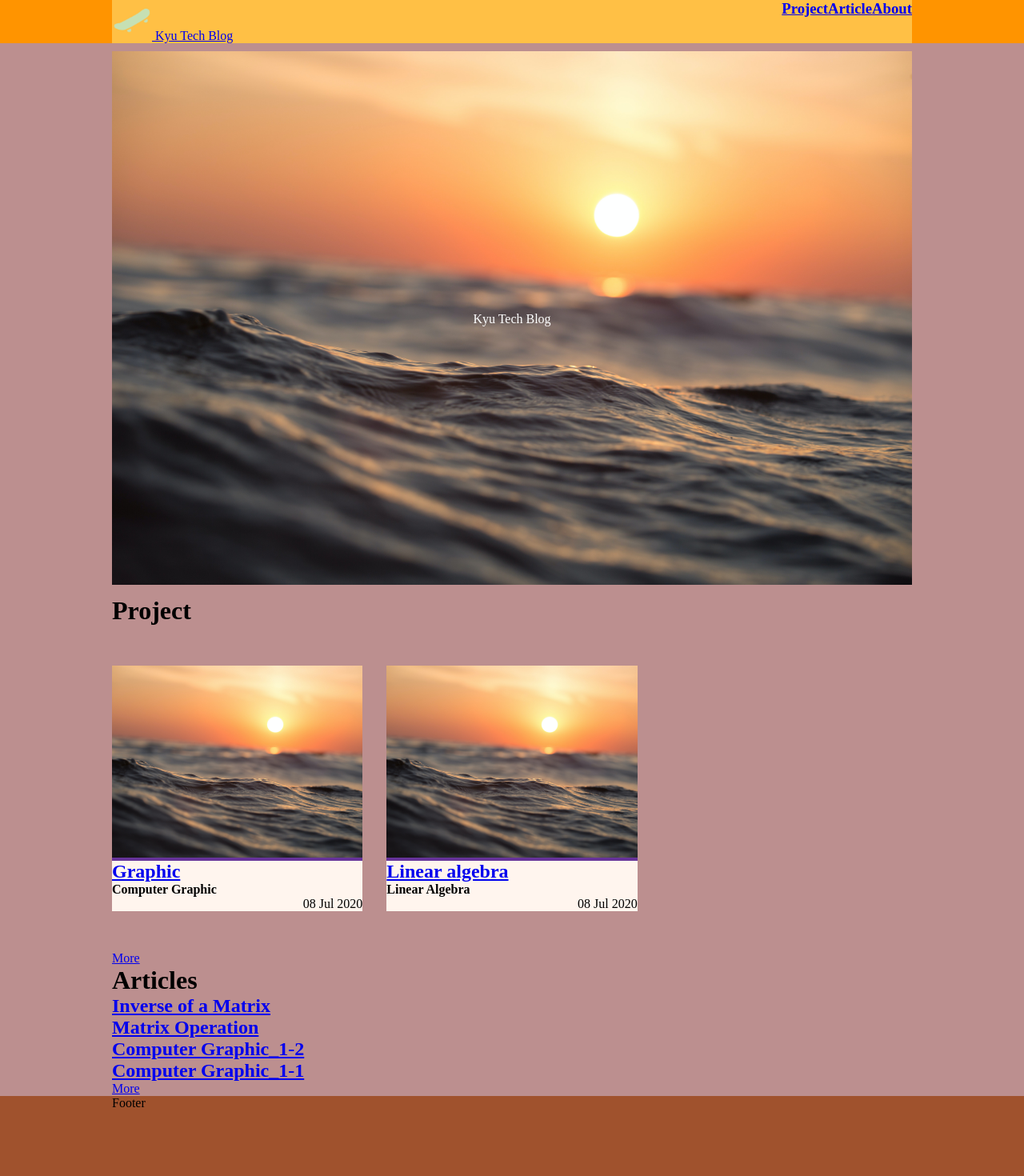
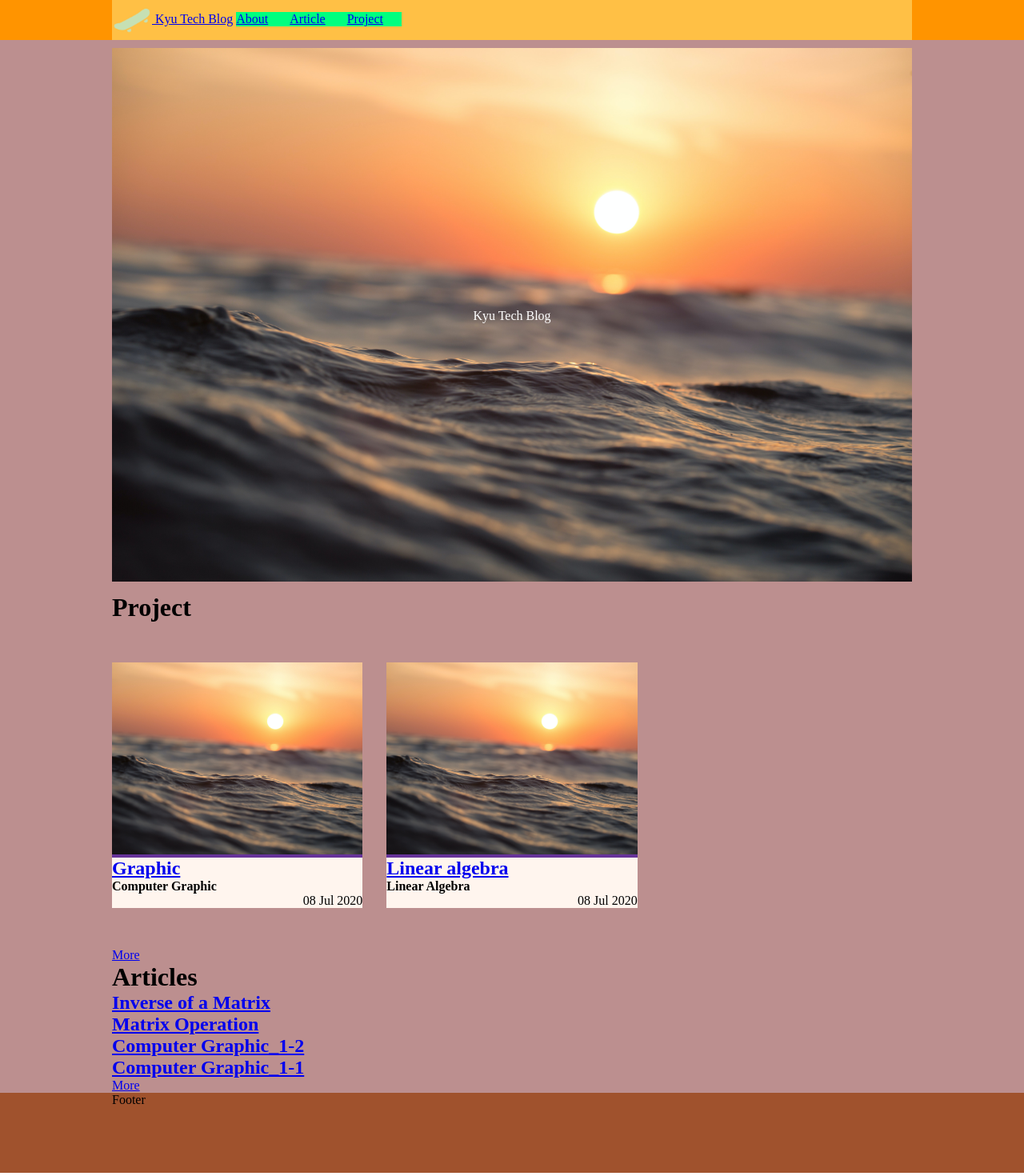
Before and after one commit to J-Kyu/J-Kyu.github.io, a Jekyll site: the page built from index.html, in a window 1280 px wide. Shown: the whole page at 80% size. Built offline with Jekyll 4.4.1, drawn with Linux system fonts in a browser that asks for light colours.

Commit message:
Header Fixing inline-block을 오른쪽으로 정렬이 되지 않는다.....

```diff
--- a/_includes/header.html
+++ b/_includes/header.html
@@ -1,7 +1,7 @@
 <div class = "header-menu">
 
     <div class="header-menu-container">
-        <a class="header-item-title">
+        <div class="header-item-title">
             <a href="{{site.url}}/">
                 {% if site.logo %}
                     <img class="logo" src="{{site.url}}/{{ site.logo }}" width = "50px" alt="{{ site.title }}">
@@ -10,21 +10,20 @@
             <a href="{{site.url}}/" class="title">
                 {{ site.title }}
             </a>
-        </a>
+        </div>
 
 
 
-        <a class="header-menu-item">
+        <div class="header-item-menu">
+
             {% for item in site.data.navigation %}
                 <ul class="header-item">
                     <a href="{{ item.link }}" {% if page.url == item.link %}class="current"{% endif %}>
-                        <h3>
                             {{ item.name }}
-                        </h3>
                     </a>
                 </ul>
             {% endfor %}
-        </a>
 
+        </div>
     </div>
 </div>
--- a/_sass/header.scss
+++ b/_sass/header.scss
@@ -7,19 +7,30 @@ $sub_color: #ffc045;
 .header-menu{
 	background: $main_color;
 
-
 	.header-menu-container{
 		@extend %width_auto;
 		background: $sub_color;
+		// display: flex;
+		justify-content: space-between;
 
-		.logo{
-			// float: left;
-			margin-top: auto;
-			margin-bottom: auto;
+		.header-item-title{
+			display: inline-block;
+			.logo{
+				// float: left;
+				margin-top: auto;
+				margin-bottom: auto;
+				vertical-align: middle;
+			}
 		}
 
-		.header-item{
-			float: right;
+		.header-item-menu{
+			display: inline-block;
+			background-color: springgreen;
+
+			.header-item{
+				display: inline-block;
+				margin-right: 23px;
+			}
 		}
 	}
 }
```
Also changed, not shown: 17 other files.
